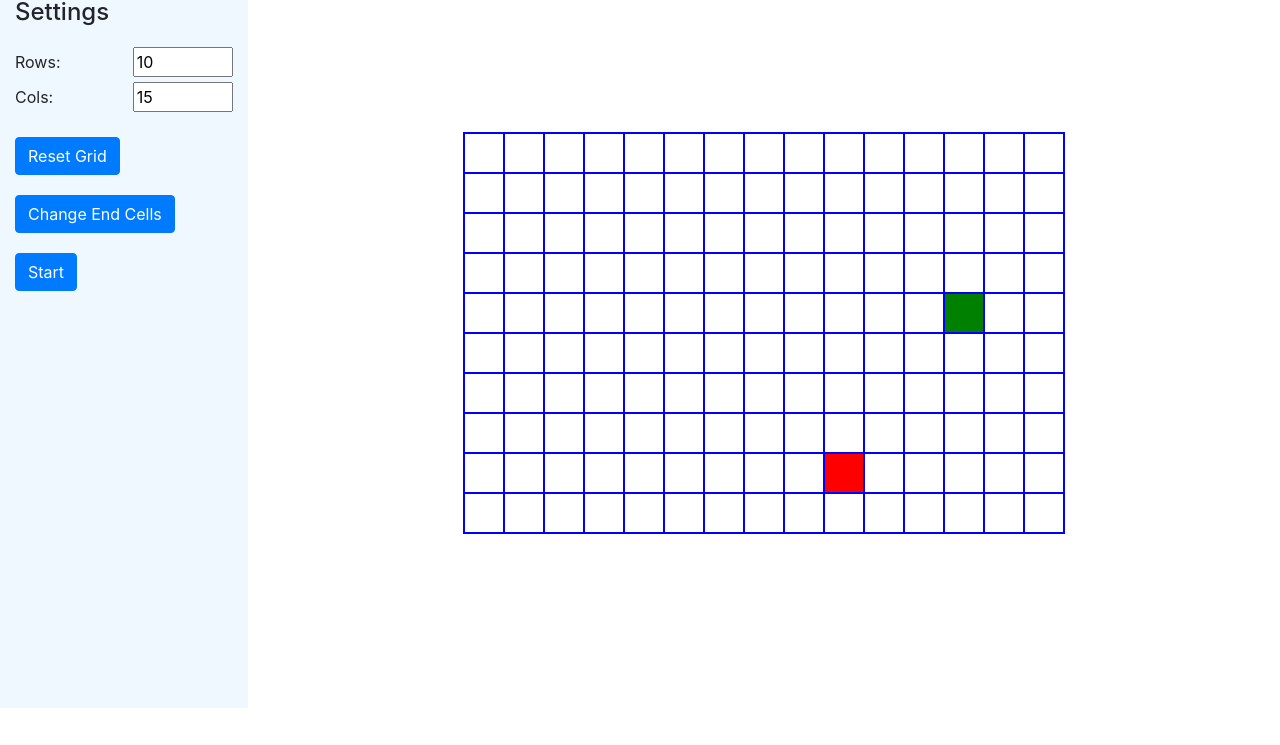
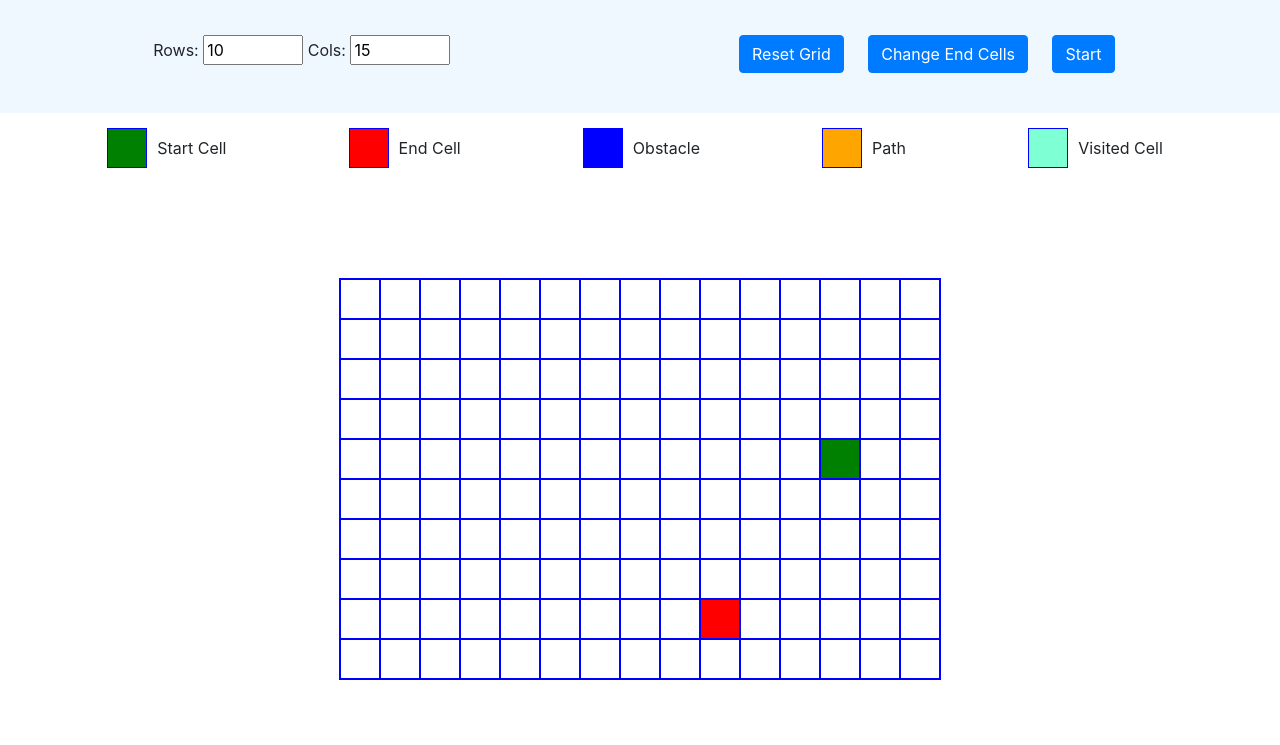
Before and after one commit to arnabcs10/Micromouse, a plain HTML site: page index.html in a window 1280 px wide. Shown: the part 92-837 px from the top of the page. Before the commit the page ends 800 px from the top, so only its background shows below. Drawn offline with Linux system fonts and the light colour scheme.

Commit message:
modified layout

```diff
--- a/index.html
+++ b/index.html
@@ -9,18 +9,22 @@
     <title>Document</title>
   </head>
   <body>
-    <div class="header">
+    <div class="header display-4">
       <!-- <span id="menu-toggler" class="btn btn-primary">Menu</span> -->
-      <h4>Micro Mouse</h4>
+      Micro Mouse
     </div>
     <div class="content">
       <div id="menu" class="menu">
-        <h4>Settings</h4>
+        <!-- <h4>Settings</h4> -->
+        <div class="input-grp">
           <label for="rows">Rows: </label>
           <input id="rows" type="number" name="rows" value="10" />
-        <br />
+
           <label for="columns">Cols: </label>
           <input id="columns" type="number" name="columns" value="15" />
+        </div>
+
+        <div class="button-group">
           <div class="buttonContainer">
             <button class="btn btn-primary" id="resetGrid">Reset Grid</button>
           </div>
@@ -34,8 +38,15 @@
               Start
             </button>
           </div>
-        <!-- <div class="legend">
-          <h4>Legend</h4>
+        </div>
+
+
+        <!-- <div class="footer">
+
+        </div> -->
+      </div>
+      <div class="legend">
+        <!-- <h4>Legend</h4> -->
         <div class="legendBox">
           <div class="cell" style="background-color: green"></div>
           <div class="legendDescription">Start Cell</div>
@@ -56,10 +67,6 @@
           <div class="cell" style="background-color: aquamarine"></div>
           <div class="legendDescription">Visited Cell</div>
         </div>
-        </div> -->
-        <div class="footer">
-
-        </div>
       </div>
       <div class="gridContainer">
         <div class="grid"></div>
--- a/styles/styles.css
+++ b/styles/styles.css
@@ -1,22 +1,26 @@
 .header {
   background-color: aliceblue;
   padding: 10px;
-  height: 50px;
+  /* height: 50px; */
   z-index: 1;
+  text-align: center;
 }
 .header h4 {
-  float: right;
+  /* float: right; */
 }
 .content {
   display: flex;
+  flex-direction: column;
   height: calc(100vh - 50px);
 }
 .menu {
-  width: 300px;
-  height: 100%;
+  /* width: 300px;
+  height: 100%; */
   background-color: aliceblue;
   padding: 20px 15px;
   z-index: 1;
+  display: flex;
+  justify-content: space-around;
 }
 .menu h4 {
   margin: 20px 0;
@@ -25,11 +29,24 @@
   margin-top: 3px;
 }
 .menu input {
-  float: right;
+  /* float: right; */
   width: 100px;
+}
+.button-group{
+  display: flex;
+  justify-content: space-around;
+  width: 400px;
+}
+.input-grp{
+  padding-top: 20px;
 }
 .buttonContainer {
   margin: 20px 0;
+}
+.legend{
+  display: flex;
+  justify-content: space-evenly;
+  margin: 10px 0;
 }
 .legendBox {
   display: flex;
@@ -48,6 +65,7 @@
   justify-content: center;
   align-items: center;
   overflow-y: scroll;
+  padding-top: 30px;
 }
 .grid {
   max-width: 100%;
```
Lines whose indentation alone changed are shown as unchanged.
